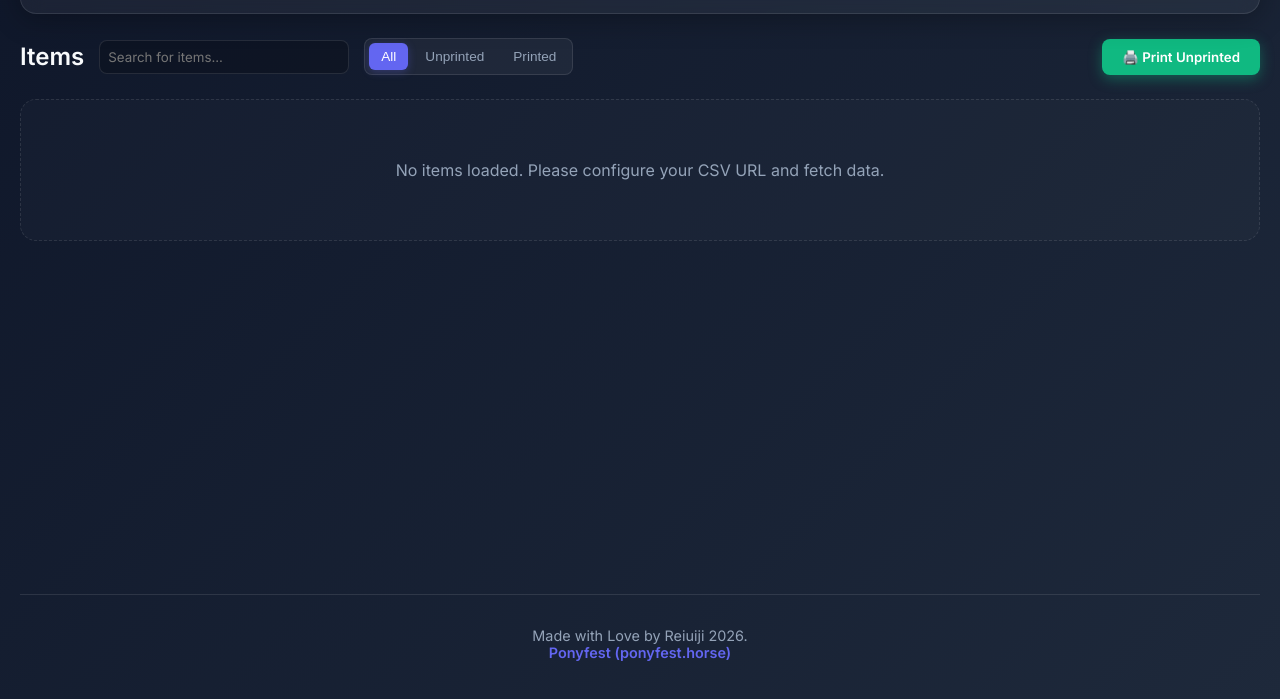
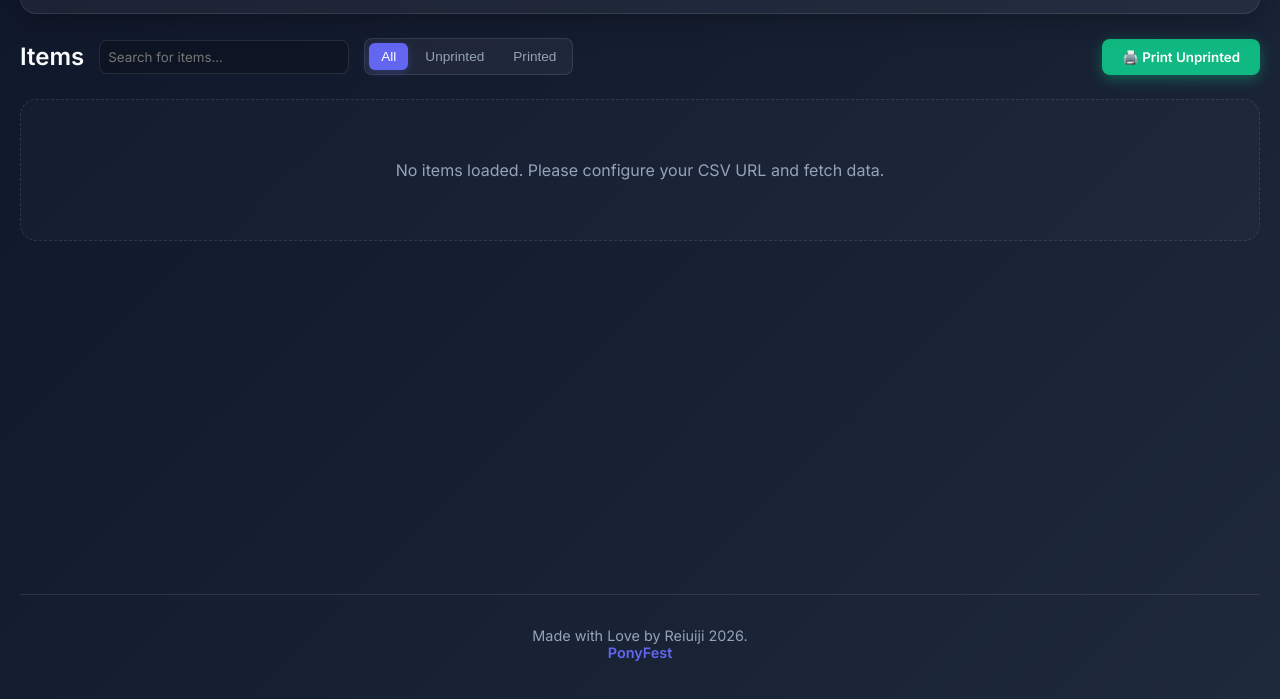
Before and after one commit to Reiuiji/charity-printer, a website built with Vite: page index.html in a window 1280 px wide. Shown: the part 87-786 px from the top of the page. Built offline with nearby package versions, Linux system fonts and the light colour scheme.

Commit message:
chore: clean up ponyfest footer link text

```diff
--- a/index.html
+++ b/index.html
@@ -50,7 +50,7 @@
       </main>
       <footer style="text-align: center; padding: 2rem 1rem; margin-top: auto; border-top: 1px solid var(--glass-border); font-size: 0.9rem; color: var(--text-muted);">
         Made with Love by Reiuiji 2026. <br />
-        <a href="https://ponyfest.horse" target="_blank" style="color: var(--primary-color); text-decoration: none; font-weight: bold; transition: color 0.2s ease;">Ponyfest (ponyfest.horse)</a>
+        <a href="https://ponyfest.horse" target="_blank" style="color: var(--primary-color); text-decoration: none; font-weight: bold; transition: color 0.2s ease;">PonyFest</a>
       </footer>
 
       <!-- Preview Modal -->
```
